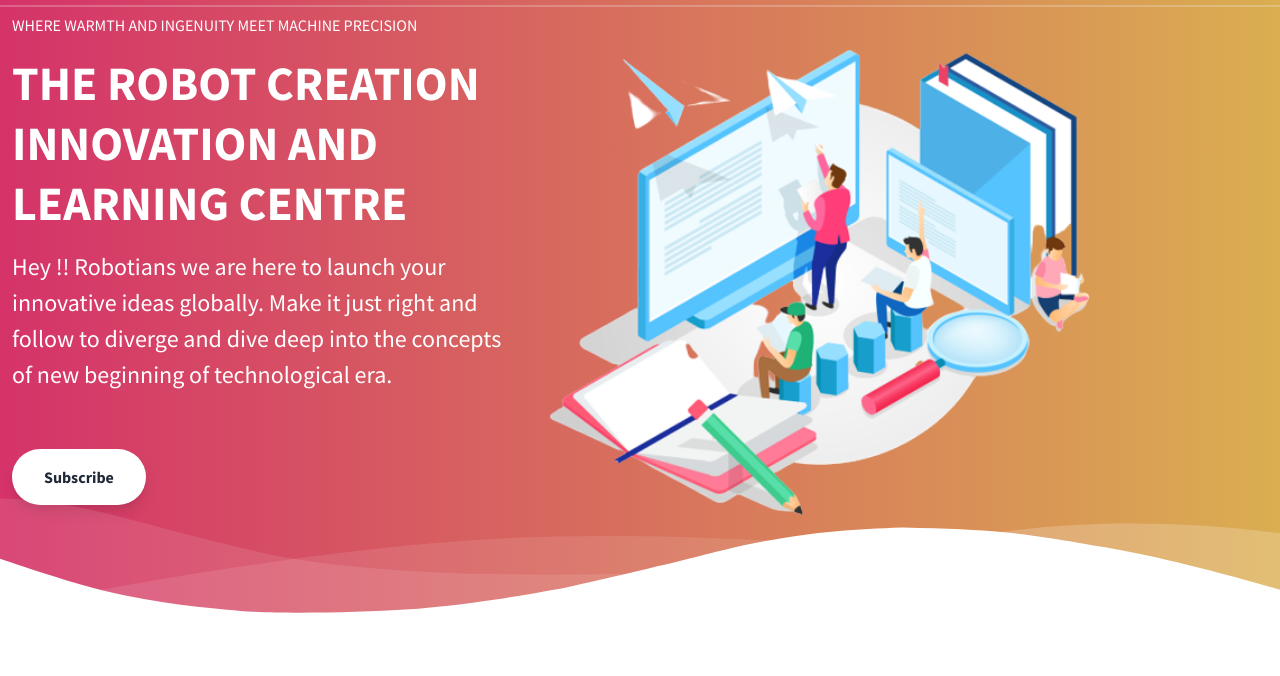
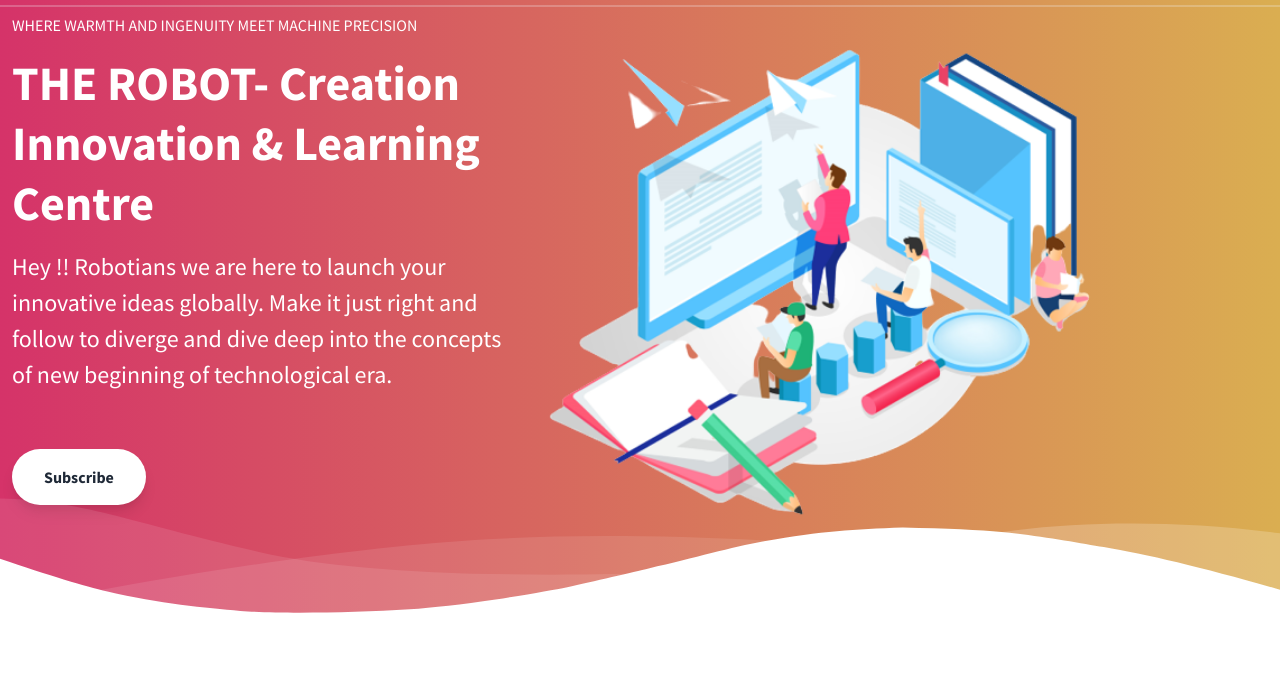
Before and after one commit to ShouryaBrahmastra/The-Robot, a plain HTML site: page index.html in a window 1280 px wide. Shown: the part 109-785 px from the top of the page. Drawn offline with nearby package versions, Linux system fonts and the light colour scheme.

Commit message:
eight commit

```diff
--- a/index.html
+++ b/index.html
@@ -74,7 +74,7 @@
         <div class="flex flex-col w-full md:w-2/5 justify-center items-start text-center md:text-left">
           <p class="uppercase tracking-loose w-full">Where warmth and ingenuity meet machine precision</p>
           <h1 class="my-4 text-5xl font-bold leading-tight">
-            THE ROBOT CREATION INNOVATION AND LEARNING CENTRE
+            THE ROBOT- Creation Innovation & Learning Centre
           </h1>
           <p class="leading-normal text-2xl mb-8">
             Hey !! Robotians we are here to launch your innovative ideas globally. Make it just right and follow to diverge and dive deep into the concepts of new beginning of technological era.
```
